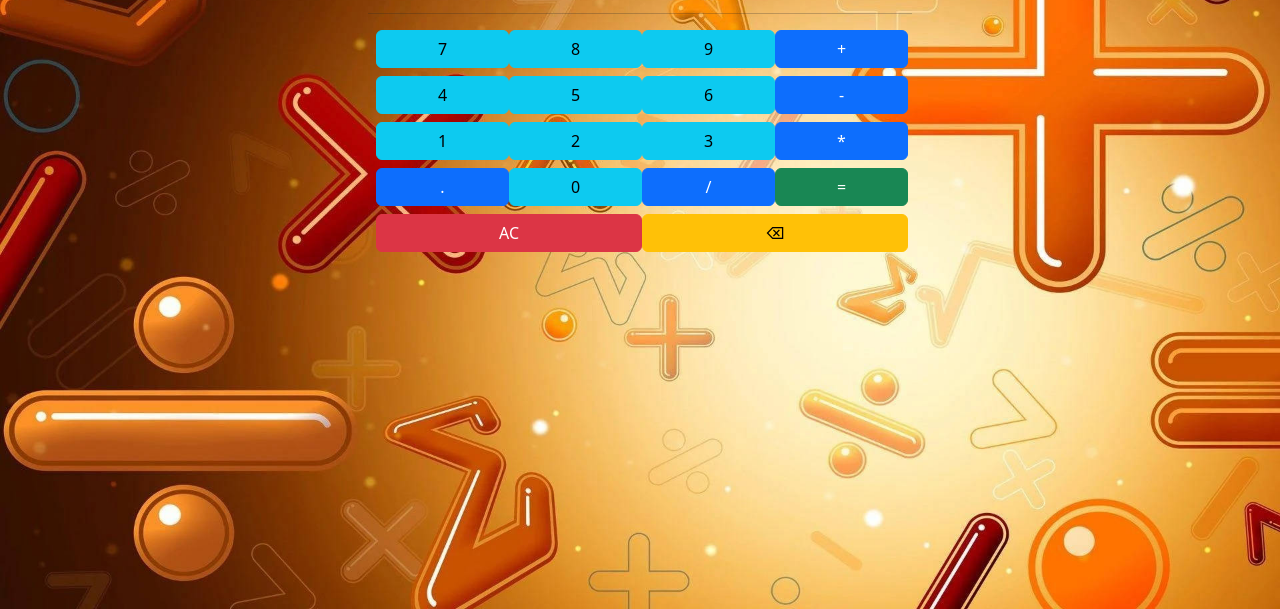
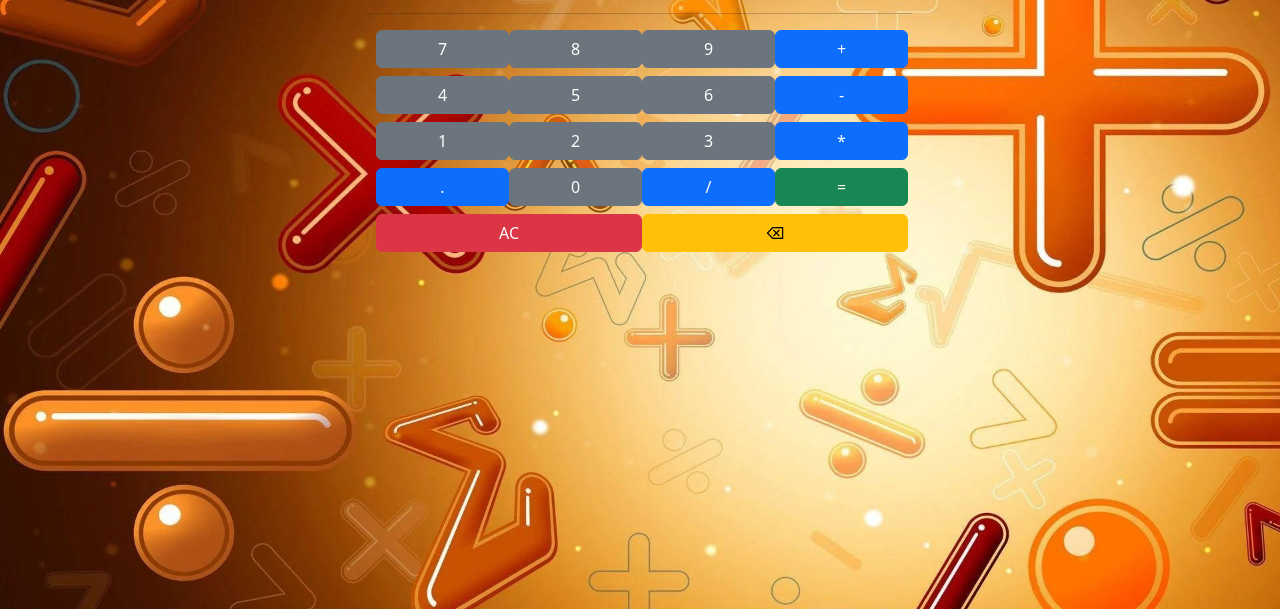
Before and after one commit to SherinShaju46/calculator, a plain HTML site: page index.html in a window 1280 px wide. Shown: the part 191-800 px from the top of the page. Drawn offline with nearby package versions, Linux system fonts and the light colour scheme.

Commit message:
Update index.html

```diff
--- a/index.html
+++ b/index.html
@@ -31,26 +31,26 @@
       </div>
       <hr>
       <div class="row mt-2 me-1 ms-2">
-        <button class="col-3 btn btn-info" onclick="displayData(7)" type="button">7</button>
-        <button class="col-3 btn btn-info" onclick="displayData(8)" type="button">8</button>
-        <button class="col-3 btn btn-info" onclick="displayData(9)" type="button">9</button>
+        <button class="col-3 btn btn-secondary" onclick="displayData(7)" type="button">7</button>
+        <button class="col-3 btn btn-secondary" onclick="displayData(8)" type="button">8</button>
+        <button class="col-3 btn btn-secondary" onclick="displayData(9)" type="button">9</button>
         <button class="col-3 btn btn-primary" onclick="displayData('+')" type="button">+</button>
       </div>
       <div class="row mt-2 me-1 ms-2">
-        <button class="col-3 btn btn-info" onclick="displayData(4)" type="button">4</button>
-        <button class="col-3 btn btn-info" onclick="displayData(5)" type="button">5</button>
-        <button class="col-3 btn btn-info" onclick="displayData(6)" type="button">6</button>
+        <button class="col-3 btn btn-secondary" onclick="displayData(4)" type="button">4</button>
+        <button class="col-3 btn btn-secondary" onclick="displayData(5)" type="button">5</button>
+        <button class="col-3 btn btn-secondary" onclick="displayData(6)" type="button">6</button>
         <button class="col-3 btn btn-primary" onclick="displayData('-')" type="button">-</button>
       </div>
       <div class="row mt-2 me-1 ms-2">
-        <button class="col-3 btn btn-info" onclick="displayData(1)" type="button">1</button>
-        <button class="col-3 btn btn-info" onclick="displayData(2)" type="button">2</button>
-        <button class="col-3 btn btn-info" onclick="displayData(3)" type="button">3</button>
+        <button class="col-3 btn btn-secondary" onclick="displayData(1)" type="button">1</button>
+        <button class="col-3 btn btn-secondary" onclick="displayData(2)" type="button">2</button>
+        <button class="col-3 btn btn-secondary" onclick="displayData(3)" type="button">3</button>
         <button class="col-3 btn btn-primary" onclick="displayData('*')" type="button">*</button>
       </div>
       <div class="row mt-2 me-1 ms-2">
         <button class="col-3 btn btn-primary" onclick="displayData('.')" type="button">.</button>
-        <button class="col-3 btn btn-info" onclick="displayData(0)" type="button">0</button>
+        <button class="col-3 btn btn-secondary" onclick="displayData(0)" type="button">0</button>
         <button class="col-3 btn btn-primary" onclick="displayData('/')" type="button">/</button>
         <button class="col-3 btn btn-success" onclick="evalExpression()" type="button">=</button>
       </div>
```
